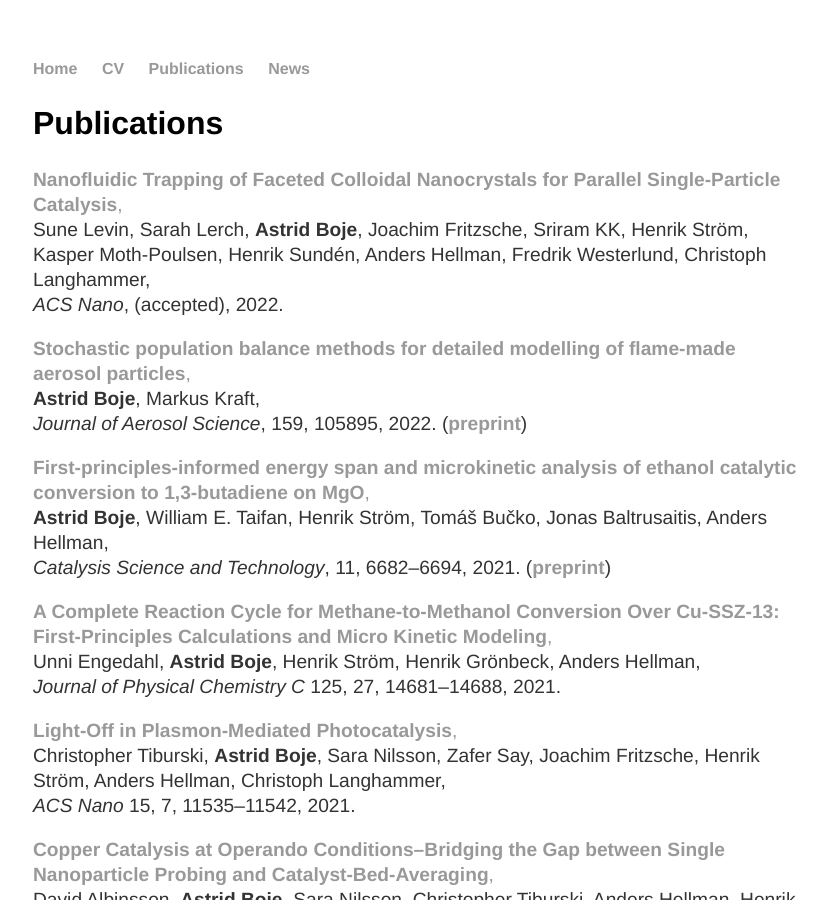
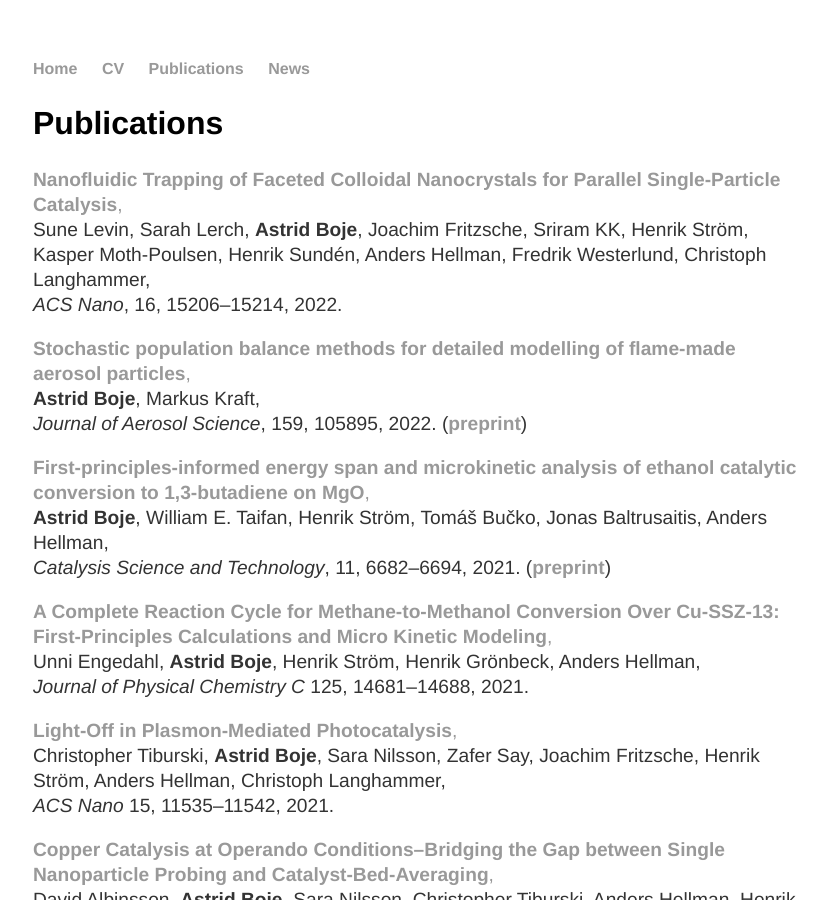
Before and after one commit to aab64/aab64.github.io, a Jekyll site: the page built from publications/index.html, in a window 1280 px wide and 900 px high. Shown: the whole window, without its empty margins (223-1050 px from the left). Built offline with Jekyll 4.4.1, drawn with Linux system fonts in a browser that asks for light colours.

Commit message:
Add publication details for ACS Nano

```diff
--- a/publications/index.html
+++ b/publications/index.html
@@ -16,7 +16,7 @@ title: Astrid Boje | Publications
 		Henrik Sundén, Anders Hellman, Fredrik Westerlund, Christoph Langhammer,
 		<br/>
 		<em>ACS Nano</em>,
-		(accepted), 2022.
+		16, 15206&ndash;15214, 2022.
 	</p>
 	<p>
 		<a href="https://doi.org/10.1016/j.jaerosci.2021.105895">
@@ -48,7 +48,7 @@ title: Astrid Boje | Publications
 		Unni Engedahl, <strong>Astrid Boje</strong>, Henrik Str&ouml;m, Henrik Gr&ouml;nbeck, Anders Hellman,
 		<br/>
 		<em>Journal of Physical Chemistry C</em>
-		125, 27, 14681&ndash;14688, 2021.
+		125, 14681&ndash;14688, 2021.
 	</p>
 	<p>
 		<a href="https://pubs.acs.org/doi/10.1021/acsnano.1c01537">
@@ -58,7 +58,7 @@ title: Astrid Boje | Publications
 		Christopher Tiburski, <strong>Astrid Boje</strong>, Sara Nilsson, Zafer Say, Joachim Fritzsche, Henrik Str&ouml;m, Anders Hellman, Christoph Langhammer,
 		<br/>
 		<em>ACS Nano</em>
-		15, 7, 11535&ndash;11542, 2021.
+		15, 11535&ndash;11542, 2021.
 	</p>
 	<p>
 		<a href="https://www.nature.com/articles/s41467-020-18623-1">
```
